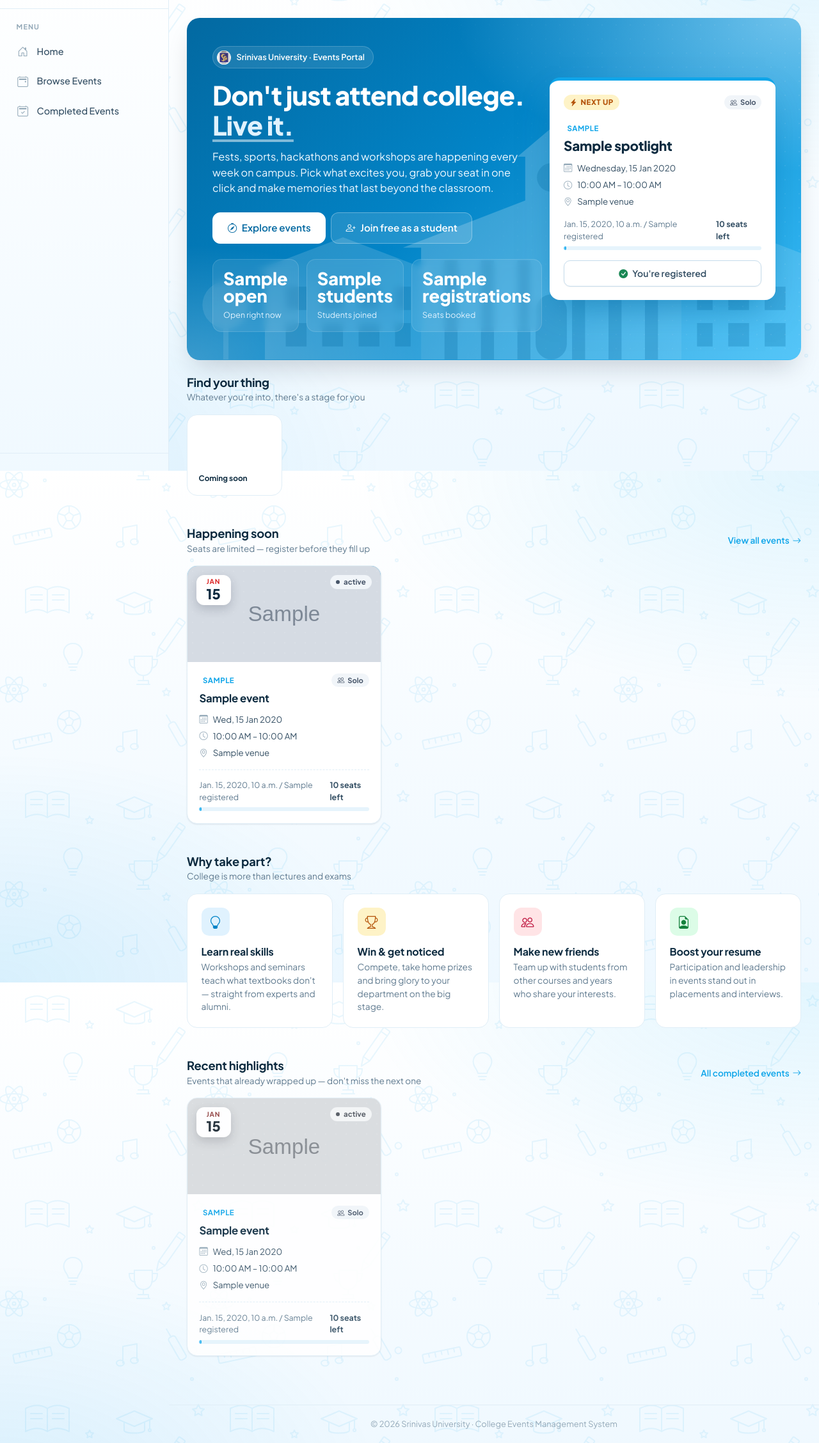
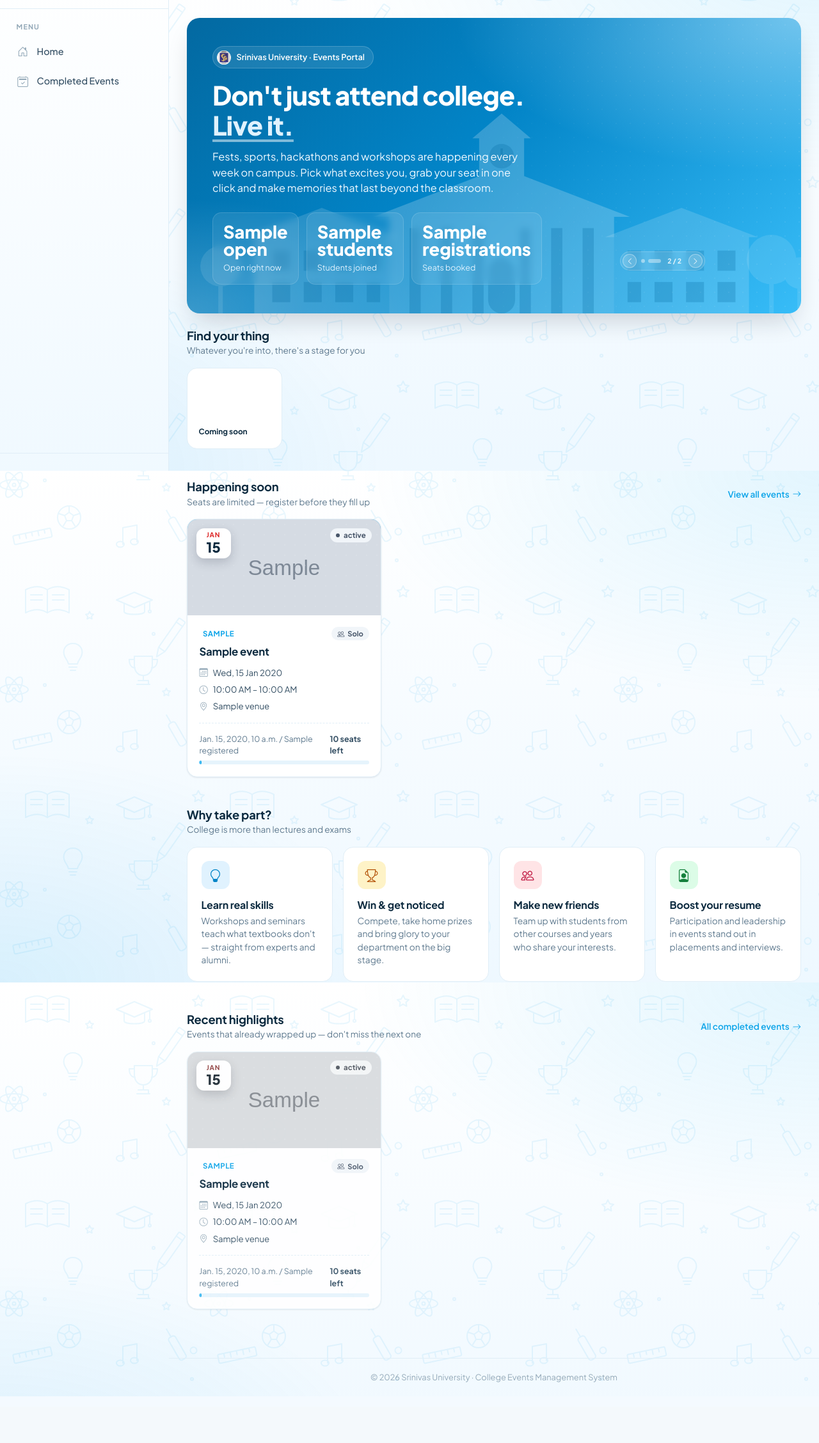
Before and after one commit to rajeshjaprel2-ui/back_front_k, a Django app: template frontend/templates/events/home.html in a window 1280 px wide. Shown: the part 64-2320 px from the top of the page at 64% size. After the commit the page ends 2247 px from the top, so only its background shows below. Run offline with Django 5.2, Linux system fonts and the light colour scheme; the template is opened without the code that fills it: most values are stand-ins (such as "Sample title", 1, 10 or a date in 2020); grey boxes marked "Sample" are stand-in pictures.

Commit message:
Add coming soon slide and compact slider dots to home spotlight, remove hero buttons and Browse Events sidebar link
Co-authored-by: Cursor <cursoragent@cursor.com>

```diff
--- a/frontend/static/events/css/style.css
+++ b/frontend/static/events/css/style.css
@@ -727,11 +727,112 @@ a.stat-card.selected { border-color: var(--primary); box-shadow: 0 0 0 2px rgba(
 
 .spotlight-label.soon { background: var(--primary-50); color: var(--primary-700); }
 
-.slider-nav { display: flex; align-items: center; justify-content: center; gap: 0.75rem; margin-top: 0.9rem; }
-
-.slider-btn {
+.spotlight-soon {
+  position: relative;
+  overflow: hidden;
+  border-top: 0;
+  padding-top: calc(1.35rem + 5px);
+}
+
+.spotlight-soon::before {
+  content: "";
+  position: absolute;
+  inset: 0 0 auto 0;
+  height: 5px;
+  background: linear-gradient(90deg, #6366f1, #14b8a6, #f97316, #ec4899, #38bdf8);
+}
+
+.soon-sparkle {
   width: 34px;
   height: 34px;
+  border-radius: 10px;
+  display: grid;
+  place-items: center;
+  color: #fff;
+  background: linear-gradient(135deg, var(--primary), var(--accent));
+  animation: soon-pulse 2.4s ease-in-out infinite;
+}
+
+@keyframes soon-pulse {
+  0%, 100% { transform: scale(1) rotate(0); }
+  50% { transform: scale(1.08) rotate(8deg); }
+}
+
+.soon-text { color: var(--muted); font-size: 0.9rem; margin: -0.35rem 0 1rem; }
+
+.soon-grid {
+  display: grid;
+  grid-template-columns: repeat(3, 1fr);
+  gap: 0.5rem;
+  margin-bottom: 1rem;
+}
+
+.soon-tile {
+  display: flex;
+  flex-direction: column;
+  align-items: center;
+  gap: 0.35rem;
+  padding: 0.7rem 0.35rem;
+  border-radius: 12px;
+  background: var(--cat-soft);
+  color: var(--cat-ink);
+  text-decoration: none;
+  border: 1px solid transparent;
+  transition: transform 0.15s ease, border-color 0.15s ease, box-shadow 0.15s ease;
+}
+
+.soon-tile:hover {
+  transform: translateY(-2px);
+  border-color: var(--cat-a);
+  box-shadow: 0 8px 18px -10px var(--cat-a);
+  color: var(--cat-ink);
+}
+
+.soon-tile-icon {
+  width: 34px;
+  height: 34px;
+  border-radius: 10px;
+  display: grid;
+  place-items: center;
+  color: #fff;
+  font-size: 1rem;
+  background: linear-gradient(135deg, var(--cat-a), var(--cat-b));
+}
+
+.soon-tile-label { font-size: 0.76rem; font-weight: 700; }
+
+@media (prefers-reduced-motion: reduce) {
+  .soon-sparkle { animation: none; }
+}
+
+.slider-nav {
+  display: flex;
+  align-items: center;
+  justify-content: center;
+  gap: 0.4rem;
+  width: fit-content;
+  margin: 0.7rem auto 0;
+  padding: 0.2rem;
+  border-radius: 999px;
+  background: rgba(255, 255, 255, 0.12);
+  border: 1px solid rgba(255, 255, 255, 0.2);
+  backdrop-filter: blur(6px);
+}
+
+.slider-count {
+  min-width: 1.9rem;
+  text-align: center;
+  color: rgba(255, 255, 255, 0.85);
+  font-size: 0.66rem;
+  font-weight: 700;
+  font-variant-numeric: tabular-nums;
+}
+
+.slider-btn {
+  width: 22px;
+  height: 22px;
+  padding: 0;
+  font-size: 0.7rem;
   border-radius: 50%;
   border: 1px solid rgba(255, 255, 255, 0.35);
   background: rgba(255, 255, 255, 0.15);
@@ -743,19 +844,39 @@ a.stat-card.selected { border-color: var(--primary); box-shadow: 0 0 0 2px rgba(
 
 .slider-btn:hover { background: rgba(255, 255, 255, 0.3); }
 
-.slider-dots { display: flex; gap: 0.4rem; }
+.slider-dots { display: flex; align-items: center; gap: 0.3rem; }
 
 .slider-dot {
-  width: 8px;
-  height: 8px;
+  position: relative;
+  overflow: hidden;
+  width: 6px;
+  height: 6px;
   padding: 0;
   border: 0;
   border-radius: 999px;
   background: rgba(255, 255, 255, 0.45);
-  transition: width 0.25s ease, background 0.25s ease;
-}
-
-.slider-dot.active { width: 24px; background: #fff; }
+  transition: width 0.3s ease, background 0.2s ease;
+}
+
+.slider-dot:hover { background: rgba(255, 255, 255, 0.75); }
+.slider-dot:focus-visible { outline: 2px solid #fff; outline-offset: 2px; }
+
+.slider-dot.active { width: 20px; background: rgba(255, 255, 255, 0.4); }
+
+.slider-dot.active::after {
+  content: "";
+  position: absolute;
+  inset: 0;
+  border-radius: inherit;
+  background: #fff;
+  transform-origin: left;
+  animation: dot-progress var(--slide-ms, 5000ms) linear forwards;
+}
+
+.slider-dot.active.paused::after { animation-play-state: paused; }
+.slider-dot.active.static::after { animation: none; }
+
+@keyframes dot-progress { from { transform: scaleX(0); } to { transform: scaleX(1); } }
 
 /* Home: category tiles */
 .cat-grid { display: grid; grid-template-columns: repeat(6, 1fr); gap: 0.85rem; }
--- a/frontend/templates/events/base.html
+++ b/frontend/templates/events/base.html
@@ -11,7 +11,7 @@
   <link href="https://fonts.googleapis.com/css2?family=Plus+Jakarta+Sans:wght@400;500;600;700;800&display=swap" rel="stylesheet">
   <link href="https://cdn.jsdelivr.net/npm/bootstrap@5.3.3/dist/css/bootstrap.min.css" rel="stylesheet">
   <link href="https://cdn.jsdelivr.net/npm/bootstrap-icons@1.11.3/font/bootstrap-icons.min.css" rel="stylesheet">
-  <link rel="stylesheet" href="{% static 'events/css/style.css' %}">
+  <link rel="stylesheet" href="{% static 'events/css/style.css' %}?v=4">
   <link rel="icon" href="{% static 'events/img/srinivas-logo.jpeg' %}">
   <script>
     try { if (localStorage.getItem("sidebarCollapsed") === "1") document.documentElement.classList.add("sidebar-collapsed"); } catch (e) {}
@@ -39,11 +39,6 @@
       {% else %}
         <a class="side-link {% if page == 'home' %}active{% endif %}" href="{% url 'home' %}">
           <i class="bi bi-house-door"></i> Home
-        </a>
-      {% endif %}
-      {% if not user.is_staff %}
-        <a class="side-link {% if page == 'event_list' and request.GET.status != 'completed' or page == 'event_detail' %}active{% endif %}" href="{% url 'event_list' %}">
-          <i class="bi bi-calendar2-event"></i> Browse Events
         </a>
       {% endif %}
       <a class="side-link {% if page == 'event_list' and request.GET.status == 'completed' %}active{% endif %}" href="{% url 'event_list' %}?status=completed">
--- a/frontend/templates/events/home.html
+++ b/frontend/templates/events/home.html
@@ -11,14 +11,6 @@
       </span>
       <h1>Don't just attend college. <span class="highlight">Live it.</span></h1>
       <p class="lead">Fests, sports, hackathons and workshops are happening every week on campus. Pick what excites you, grab your seat in one click and make memories that last beyond the classroom.</p>
-      <div class="d-flex flex-wrap gap-2 mb-4">
-        <a href="{% url 'event_list' %}" class="btn btn-white btn-lg"><i class="bi bi-compass"></i> Explore events</a>
-        {% if user.is_authenticated %}
-          <a href="{% url 'dashboard' %}" class="btn btn-glass btn-lg">Go to dashboard <i class="bi bi-arrow-right"></i></a>
-        {% else %}
-          <a href="{% url 'student_register' %}" class="btn btn-glass btn-lg"><i class="bi bi-person-plus"></i> Join free as a student</a>
-        {% endif %}
-      </div>
       <div class="hero-stats">
         <div class="hero-stat">
           <div class="num">{{ stats.open }}</div>
@@ -85,18 +77,34 @@
               {% endif %}
             </article>
             {% endfor %}
+            <article class="spotlight slide spotlight-soon" aria-roledescription="slide" aria-label="Coming soon" hidden>
+              <div class="spotlight-top">
+                <span class="spotlight-label soon"><i class="bi bi-calendar-event"></i> Coming soon</span>
+                <span class="soon-sparkle"><i class="bi bi-stars"></i></span>
+              </div>
+              <h2 class="spotlight-title">More events are on the way</h2>
+              <p class="soon-text">New fests, hackathons and sports meets are being lined up. Pick a category to see what's planned.</p>
+              <div class="soon-grid">
+                {% for c in categories %}
+                  <a href="{% url 'event_list' %}?category={{ c.key }}" class="soon-tile cat-{{ c.key }}">
+                    <span class="soon-tile-icon"><i class="bi {{ c.icon }}"></i></span>
+                    <span class="soon-tile-label">{{ c.label|cut:" Event" }}</span>
+                  </a>
+                {% endfor %}
+              </div>
+            </article>
           </div>
-          {% if spotlights|length > 1 %}
           <div class="slider-nav">
             <button type="button" class="slider-btn" data-dir="-1" aria-label="Previous event"><i class="bi bi-chevron-left"></i></button>
             <div class="slider-dots">
               {% for spotlight in spotlights %}
                 <button type="button" class="slider-dot{% if forloop.first %} active{% endif %}" data-index="{{ forloop.counter0 }}" aria-label="Show {{ spotlight.title }}"></button>
               {% endfor %}
+              <button type="button" class="slider-dot" data-index="{{ spotlights|length }}" aria-label="Show coming soon"></button>
             </div>
+            <span class="slider-count" aria-live="polite">1 / {{ spotlights|length|add:1 }}</span>
             <button type="button" class="slider-btn" data-dir="1" aria-label="Next event"><i class="bi bi-chevron-right"></i></button>
           </div>
-          {% endif %}
         </div>
       {% else %}
         <div class="spotlight spotlight-empty">
@@ -248,24 +256,34 @@
     const slides = slider ? [...slider.querySelectorAll(".slide")] : [];
     if (slides.length < 2) return;
     const dots = [...slider.querySelectorAll(".slider-dot")];
+    const counter = slider.querySelector(".slider-count");
     const reduceMotion = window.matchMedia("(prefers-reduced-motion: reduce)").matches;
+    const SLIDE_MS = 5000;
+    slider.style.setProperty("--slide-ms", SLIDE_MS + "ms");
     let current = 0;
-    let timer = null;
 
     function go(i) {
       current = (i + slides.length) % slides.length;
       slides.forEach((s, n) => (s.hidden = n !== current));
       dots.forEach((d, n) => {
-        d.classList.toggle("active", n === current);
+        d.classList.remove("active", "paused");
+        d.classList.toggle("static", reduceMotion);
         d.setAttribute("aria-current", n === current ? "true" : "false");
       });
+      void dots[current].offsetWidth;
+      dots[current].classList.add("active");
+      if (counter) counter.textContent = `${current + 1} / ${slides.length}`;
     }
-    function play() {
-      if (reduceMotion) return;
-      stop();
-      timer = setInterval(() => go(current + 1), 5000);
-    }
-    function stop() { clearInterval(timer); }
+    function play() { dots[current].classList.remove("paused"); }
+    function stop() { dots[current].classList.add("paused"); }
+
+    dots.forEach((dot) =>
+      dot.addEventListener("animationend", () => {
+        if (reduceMotion || !dot.classList.contains("active")) return;
+        go(current + 1);
+      })
+    );
+    if (reduceMotion) dots.forEach((d) => d.classList.add("static"));
 
     slider.querySelectorAll(".slider-btn").forEach((btn) =>
       btn.addEventListener("click", () => { go(current + Number(btn.dataset.dir)); play(); })
```
